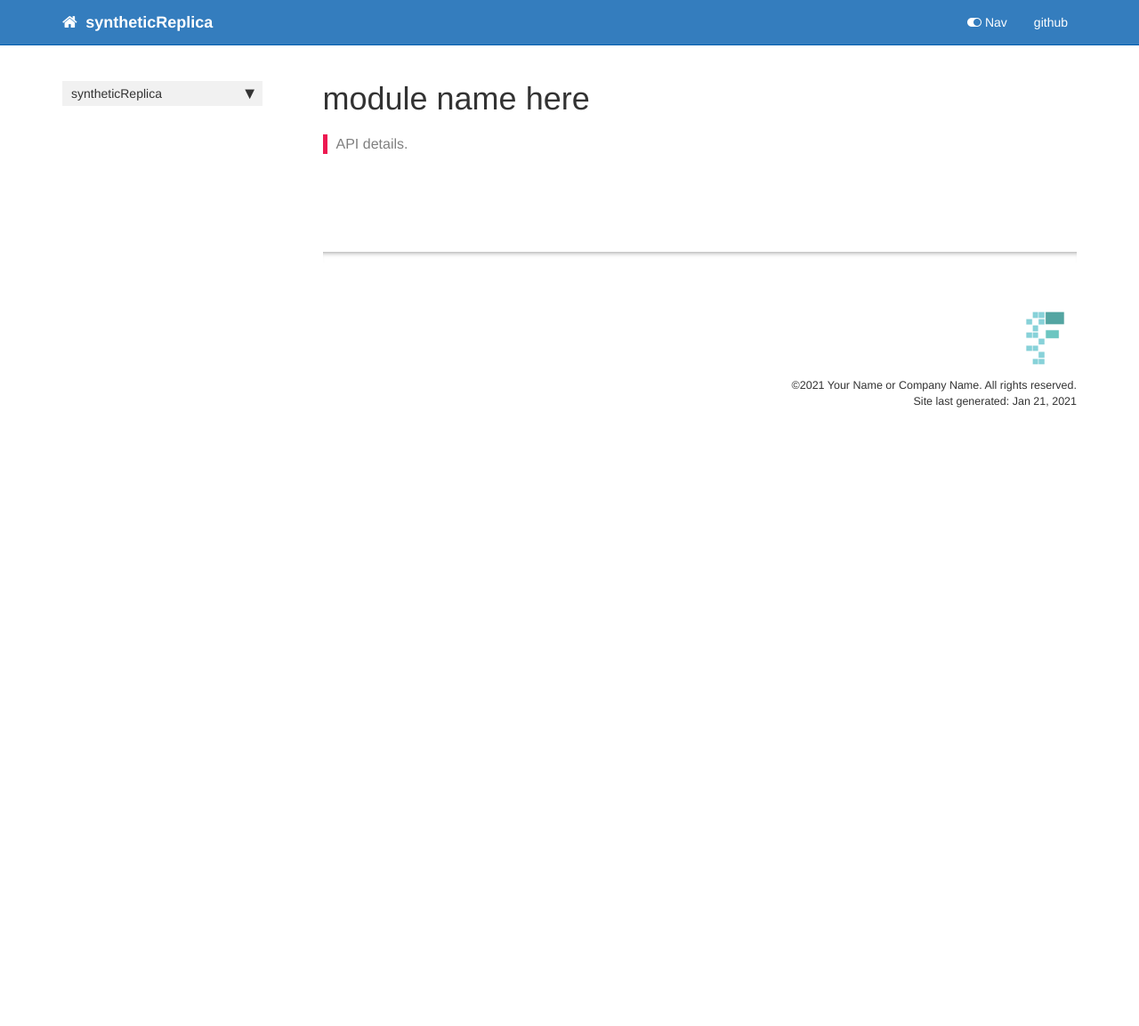
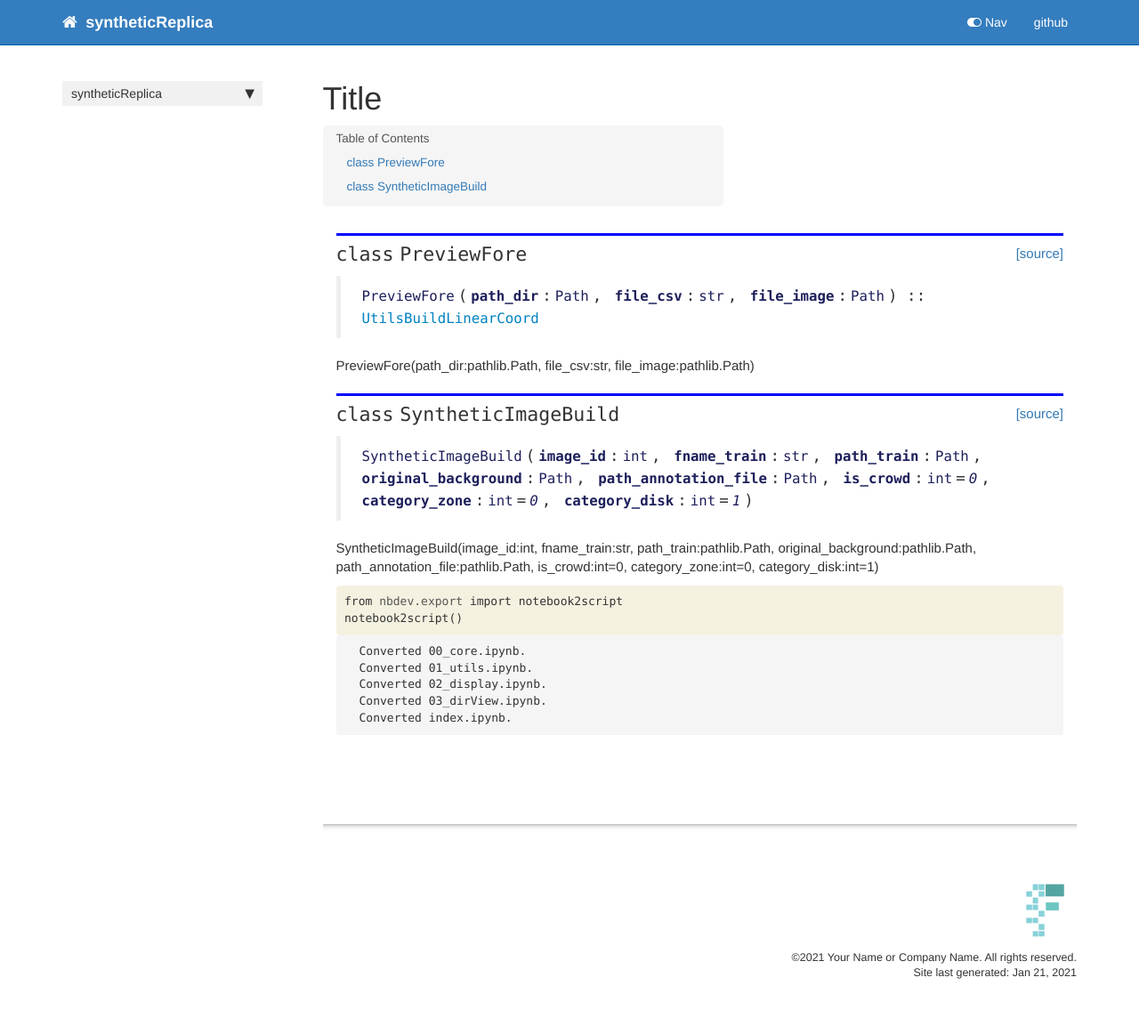
Before and after one commit to chho-work/syntheticReplica, a Jekyll site: the page built from docs/core.html, in a window 1280 px wide. Shown: the whole page at 89% size. Built offline with Jekyll 4.4.1, drawn with Linux system fonts in a browser that asks for light colours; nearby versions of some CDN libraries; comment, search, counter and statistics services are not loaded; before the commit the page ends 900 px from its top, so only the background shows below that.

Commit message:
Update ipynb: 00, index;

```diff
--- a/docs/_data/sidebars/home_sidebar.yml
+++ b/docs/_data/sidebars/home_sidebar.yml
@@ -10,9 +10,6 @@ entries:
       title: Overview
       url: /
     - output: web,pdf
-      title: module name here
-      url: core.html
-    - output: web,pdf
       title: Title
       url: dirView.html
     output: web
--- a/docs/core.html
+++ b/docs/core.html
@@ -1,13 +1,13 @@
 ---
 
-title: module name here
+title: Title
 
 
 keywords: fastai
 sidebar: home_sidebar
 
-summary: "API details."
-description: "API details."
+
+
 nb_path: "00_core.ipynb"
 ---
 <!--
@@ -29,4 +29,97 @@ nb_path: "00_core.ipynb"
 </div>
     {% endraw %}
 
+    {% raw %}
+
+<div class="cell border-box-sizing code_cell rendered">
+
 </div>
+    {% endraw %}
+
+    {% raw %}
+
+<div class="cell border-box-sizing code_cell rendered">
+
+<div class="output_wrapper">
+<div class="output">
+
+<div class="output_area">
+
+
+<div class="output_markdown rendered_html output_subarea ">
+<h2 id="PreviewFore" class="doc_header"><code>class</code> <code>PreviewFore</code><a href="" class="source_link" style="float:right">[source]</a></h2><blockquote><p><code>PreviewFore</code>(<strong><code>path_dir</code></strong>:<code>Path</code>, <strong><code>file_csv</code></strong>:<code>str</code>, <strong><code>file_image</code></strong>:<code>Path</code>) :: <a href="/syntheticReplica/utils.html#UtilsBuildLinearCoord"><code>UtilsBuildLinearCoord</code></a></p>
+</blockquote>
+<p>PreviewFore(path_dir:pathlib.Path, file_csv:str, file_image:pathlib.Path)</p>
+
+</div>
+
+</div>
+
+</div>
+</div>
+
+</div>
+    {% endraw %}
+
+    {% raw %}
+
+<div class="cell border-box-sizing code_cell rendered">
+
+<div class="output_wrapper">
+<div class="output">
+
+<div class="output_area">
+
+
+<div class="output_markdown rendered_html output_subarea ">
+<h2 id="SyntheticImageBuild" class="doc_header"><code>class</code> <code>SyntheticImageBuild</code><a href="" class="source_link" style="float:right">[source]</a></h2><blockquote><p><code>SyntheticImageBuild</code>(<strong><code>image_id</code></strong>:<code>int</code>, <strong><code>fname_train</code></strong>:<code>str</code>, <strong><code>path_train</code></strong>:<code>Path</code>, <strong><code>original_background</code></strong>:<code>Path</code>, <strong><code>path_annotation_file</code></strong>:<code>Path</code>, <strong><code>is_crowd</code></strong>:<code>int</code>=<em><code>0</code></em>, <strong><code>category_zone</code></strong>:<code>int</code>=<em><code>0</code></em>, <strong><code>category_disk</code></strong>:<code>int</code>=<em><code>1</code></em>)</p>
+</blockquote>
+<p>SyntheticImageBuild(image_id:int, fname_train:str, path_train:pathlib.Path, original_background:pathlib.Path, path_annotation_file:pathlib.Path, is_crowd:int=0, category_zone:int=0, category_disk:int=1)</p>
+
+</div>
+
+</div>
+
+</div>
+</div>
+
+</div>
+    {% endraw %}
+
+    {% raw %}
+
+<div class="cell border-box-sizing code_cell rendered">
+<div class="input">
+
+<div class="inner_cell">
+    <div class="input_area">
+<div class=" highlight hl-ipython3"><pre><span></span><span class="kn">from</span> <span class="nn">nbdev.export</span> <span class="kn">import</span> <span class="n">notebook2script</span>
+<span class="n">notebook2script</span><span class="p">()</span>
+</pre></div>
+
+    </div>
+</div>
+</div>
+
+<div class="output_wrapper">
+<div class="output">
+
+<div class="output_area">
+
+<div class="output_subarea output_stream output_stdout output_text">
+<pre>Converted 00_core.ipynb.
+Converted 01_utils.ipynb.
+Converted 02_display.ipynb.
+Converted 03_dirView.ipynb.
+Converted index.ipynb.
+</pre>
+</div>
+</div>
+
+</div>
+</div>
+
+</div>
+    {% endraw %}
+
+</div>
--- a/docs/sidebar.json
+++ b/docs/sidebar.json
@@ -1,7 +1,6 @@
 {
   "syntheticReplica": {
     "Overview": "/",
-    "module name here": "core.html",
     "Title": "dirView.html"
   }
 }
--- a/syntheticReplica/core.py
+++ b/syntheticReplica/core.py
@@ -3,9 +3,9 @@
 __all__ = ['PreviewFore', 'SyntheticImageBuild']
 
 # Cell
-from imagesim.dirView import *
-from imagesim.display import *
-from imagesim.utils import *
+from .dirView import *
+from .display import *
+from .utils import *
 
 import collections
 import matplotlib.pyplot as plt
```
Also changed, not shown: docs/index.html (+3 -69 lines), README.md, 2 other files.
